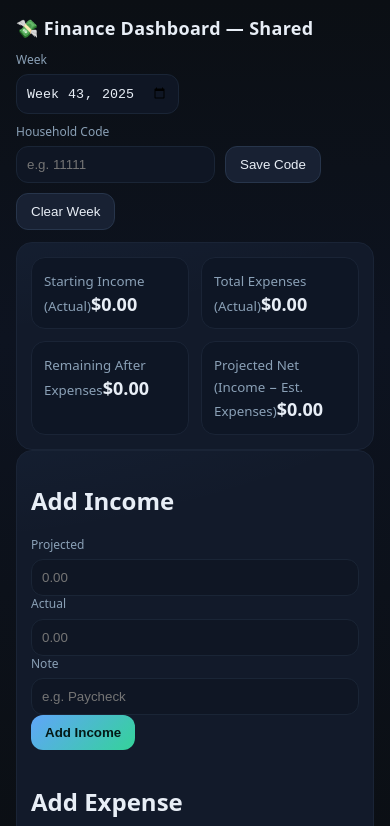
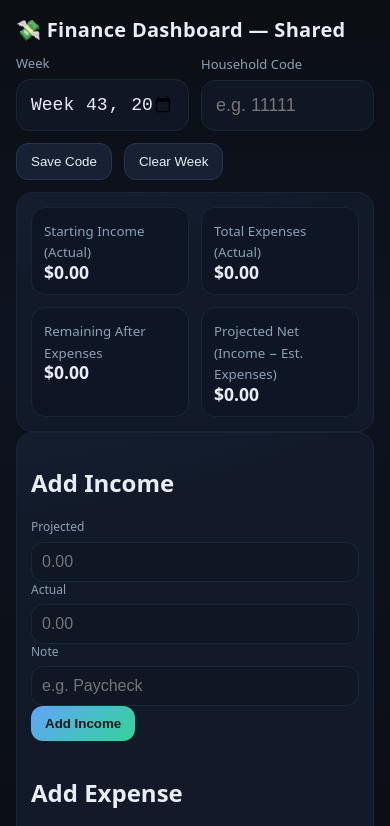
Before and after one commit to ignitewebomaha/Finance, a plain HTML site: page index.html in a window 390 px wide. Shown: the top 826 px of the page. Drawn offline with nearby package versions, Linux system fonts and the light colour scheme.

Commit message:
Update index.html

```diff
--- a/index.html
+++ b/index.html
@@ -19,7 +19,7 @@
     h1{font-size:18px;margin:0;letter-spacing:.3px}
     .controls{display:flex;gap:10px;flex-wrap:wrap;align-items:end}
     label{font-size:12px;color:var(--muted);display:block;margin:0 0 6px}
-    input,select{width:100%;background:#0f1624;border:1px solid #1a2536;border-radius:12px;padding:10px;color:var(--text);outline:none}
+    input,select{width:100%;background:#0f1624;border:1px solid #1a2536;border-radius:12px;padding:10px;color:var(--text);outline:none;font-size:16px}
     input:focus,select:focus{border-color:var(--accent);box-shadow:0 0 0 4px rgba(96,165,250,.15)}
     .btn{background:#182133;border:1px solid #27354b;color:var(--text);padding:10px 14px;border-radius:12px;cursor:pointer}
     .btn.primary{background:linear-gradient(135deg,var(--accent),var(--accent2));border:0;color:#041a16;font-weight:700}
@@ -36,12 +36,25 @@
     .kpi{display:grid;grid-template-columns:repeat(2,1fr);gap:12px}
     @media(min-width:680px){.kpi{grid-template-columns:repeat(4,1fr)}}
     .kpi .box{background:#0e1625;border:1px solid #1a2436;border-radius:14px;padding:12px}
-    .kpi small{color:var(--muted)} .kpi strong{font-size:18px}
+    .kpi small{color:var(--muted)} .kpi strong{display:block;font-size:clamp(14px,4.5vw,22px);line-height:1.1;white-space:nowrap;overflow:hidden;text-overflow:ellipsis;font-variant-numeric:tabular-nums} .kpi .box{min-height:80px}
     .row{display:grid;gap:8px;margin-bottom:8px}
 
 /* MOBILE TABLE → CARDS */
 @media (max-width: 640px){
   #data_table thead{display:none}
+  #data_table, #data_table tbody, #data_table tr, #data_table td{display:block;width:100%}
+  #data_table tr{background:#0e1625;border:1px solid #1a2436;border-radius:12px;padding:10px;margin-bottom:10px}
+  #data_table td{border-bottom:0;padding:6px 0}
+  #data_table td::before{content:attr(data-label);display:block;color:var(--muted);font-size:12px;margin-bottom:2px}
+  #data_table td.actions{padding-top:8px}
+  #data_table .right{text-align:left}
+  /* Bigger controls on mobile */
+  .controls{gap:12px}
+  .controls > div{width:calc(50% - 6px)}
+  .controls input, .controls select{font-size:18px;padding:14px;border-radius:14px}
+  .controls label{font-size:13px}
+  h1{font-size:20px}
+}
   #data_table, #data_table tbody, #data_table tr, #data_table td{display:block;width:100%}
   #data_table tr{background:#0e1625;border:1px solid #1a2436;border-radius:12px;padding:10px;margin-bottom:10px}
   #data_table td{border-bottom:0;padding:6px 0}
```
